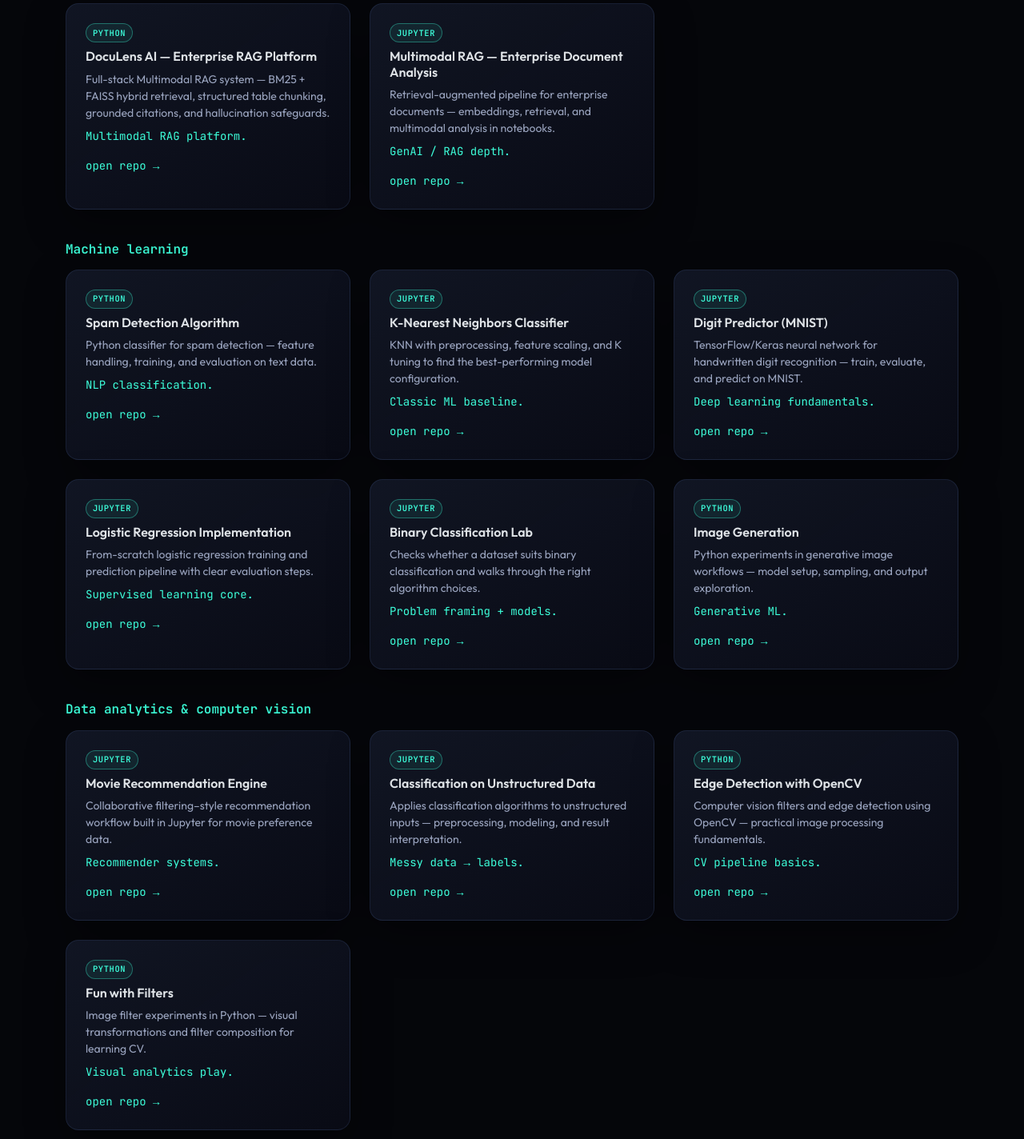
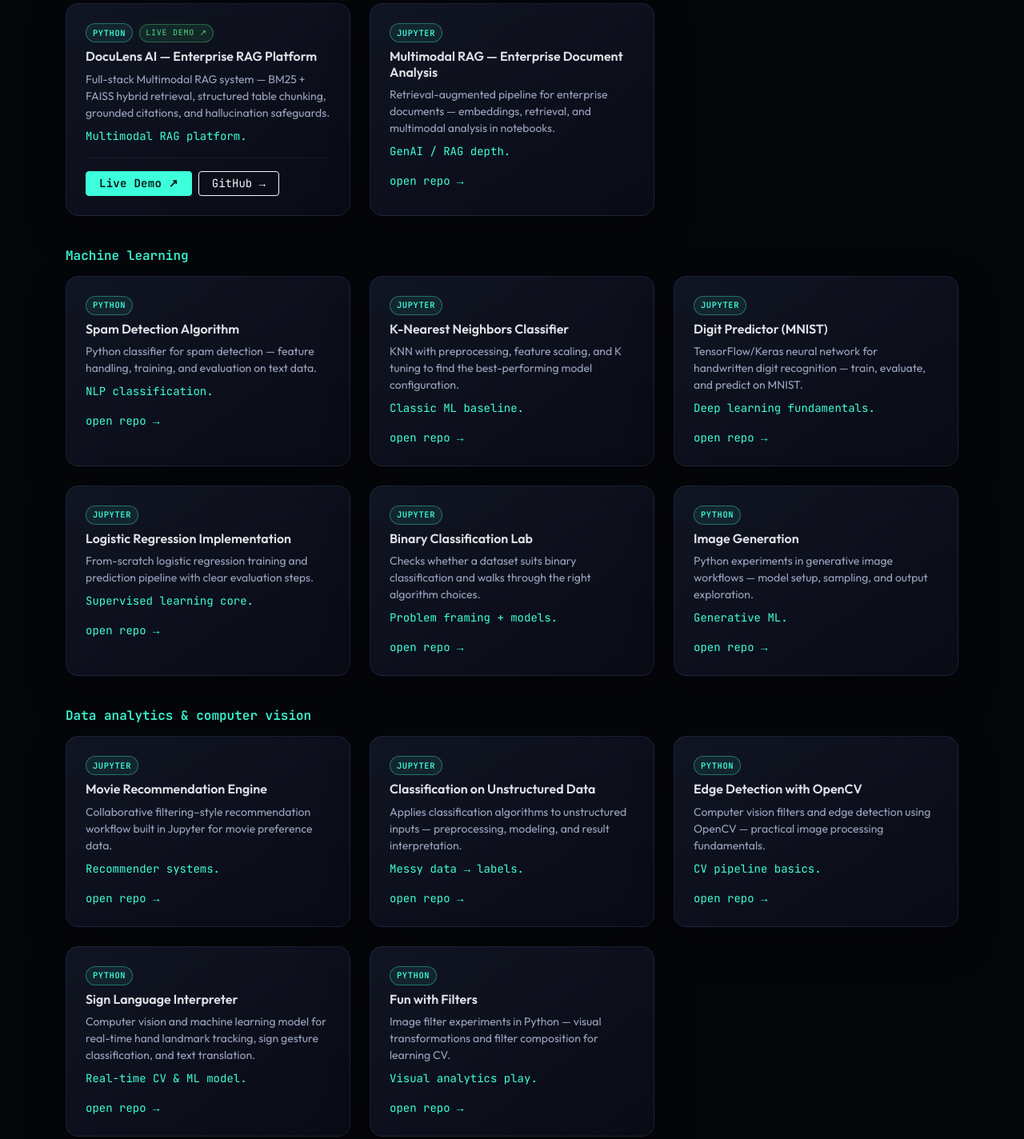
Before and after one commit to Gillmasija/Gillian-s-Portfolio, a plain HTML site: page data.html in a window 1280 px wide. Shown: the part 1292-2716 px from the top of the page at 80% size. Drawn offline with nearby package versions, Linux system fonts and the light colour scheme.

Commit message:
feat: add Sign Language Interpreter project and implement live demo badge support for portfolio entries

```diff
--- a/projects.js
+++ b/projects.js
@@ -5,6 +5,7 @@ window.PORTFOLIO_PROJECTS = {
             title: "DocuLens AI — Enterprise Document Intelligence",
             desc: "Full-stack multimodal document analysis platform — featuring interactive AI chat UI, evidence inspection, and cross-document comparison.",
             href: "https://github.com/Gillmasija/Test-RAG-Project",
+            liveUrl: "https://test-rag-project-o12a.vercel.app/",
             lang: "TypeScript",
             outcome: "10-view AI product UI.",
         },
@@ -56,6 +57,7 @@ window.PORTFOLIO_PROJECTS = {
             title: "DocuLens AI — Enterprise RAG Platform",
             desc: "Full-stack Multimodal RAG system — BM25 + FAISS hybrid retrieval, structured table chunking, grounded citations, and hallucination safeguards.",
             href: "https://github.com/Gillmasija/Test-RAG-Project",
+            liveUrl: "https://test-rag-project-o12a.vercel.app/",
             lang: "Python",
             outcome: "Multimodal RAG platform.",
             section: "genai",
@@ -141,6 +143,14 @@ window.PORTFOLIO_PROJECTS = {
             section: "analytics",
         },
         {
+            title: "Sign Language Interpreter",
+            desc: "Computer vision and machine learning model for real-time hand landmark tracking, sign gesture classification, and text translation.",
+            href: "https://github.com/Gillmasija/Sign-language-interpreter",
+            lang: "Python",
+            outcome: "Real-time CV & ML model.",
+            section: "analytics",
+        },
+        {
             title: "Fun with Filters",
             desc: "Image filter experiments in Python — visual transformations and filter composition for learning CV.",
             href: "https://github.com/Gillmasija/Fun-with-filters",
@@ -186,6 +196,13 @@ window.PORTFOLIO_PROJECTS = {
             outcome: "CV wow-factor demo.",
         },
         {
+            title: "Sign Language Interpreter",
+            desc: "Real-time sign language recognition using computer vision and hand-tracking — an engaging ML demo for students.",
+            href: "https://github.com/Gillmasija/Sign-language-interpreter",
+            lang: "Python",
+            outcome: "Interactive CV project.",
+        },
+        {
             title: "Volume & Brightness — Hand Control",
             desc: "Gesture-driven volume and brightness control — bridges hardware interaction and Python CV libraries.",
             href: "https://github.com/Gillmasija/Volume---Brightness-Control-Using-Hand",
@@ -198,6 +215,7 @@ window.PORTFOLIO_PROJECTS = {
             title: "DocuLens AI — Enterprise RAG Platform",
             desc: "Full-stack Multimodal RAG document platform with BM25 + FAISS hybrid search and evidence citations.",
             href: "https://github.com/Gillmasija/Test-RAG-Project",
+            liveUrl: "https://test-rag-project-o12a.vercel.app/",
             lang: "Python",
             lane: "data",
             outcome: "Enterprise RAG platform",
--- a/script.js
+++ b/script.js
@@ -38,6 +38,31 @@
         const laneBadge = showLane
             ? `<span class="project-lane-badge font-mono">${escapeHtml(p.lane)}</span>`
             : "";
+        const liveBadge = p.liveUrl
+            ? `<span class="project-live-badge font-mono">Live Demo ↗</span>`
+            : "";
+
+        if (p.liveUrl) {
+            return `
+                <div class="col-md-6 col-xl-4">
+                    <div class="card card-glass project-card p-4 tilt-hover reveal h-100 d-flex flex-column justify-content-between">
+                        <div>
+                            <div class="d-flex flex-wrap align-items-center gap-2 mb-2">
+                                <span class="project-lang-badge font-mono">${escapeHtml(p.lang || "Code")}</span>
+                                ${laneBadge}
+                                ${liveBadge}
+                            </div>
+                            <h3 class="card-title fw-semibold mb-2">${escapeHtml(p.title)}</h3>
+                            <p class="text-secondary small mb-0">${escapeHtml(p.desc)}</p>
+                            ${outcome}
+                        </div>
+                        <div class="d-flex flex-wrap gap-2 mt-3 pt-3 border-top border-secondary border-opacity-10 align-items-center">
+                            <a href="${escapeHtml(p.liveUrl)}" class="btn btn-accent btn-sm font-mono px-3" target="_blank" rel="noopener noreferrer">Live Demo ↗</a>
+                            <a href="${escapeHtml(p.href)}" class="btn btn-outline-light btn-sm font-mono px-3" target="_blank" rel="noopener noreferrer">GitHub →</a>
+                        </div>
+                    </div>
+                </div>`;
+        }
 
         return `
             <div class="col-md-6 col-xl-4">
--- a/styles.css
+++ b/styles.css
@@ -370,6 +370,18 @@ main {
     background: rgba(18, 23, 38, 0.5);
 }
 
+.project-live-badge {
+    display: inline-block;
+    font-size: 0.62rem;
+    letter-spacing: 0.08em;
+    text-transform: uppercase;
+    padding: 0.2rem 0.45rem;
+    border-radius: 999px;
+    color: #4ade80;
+    border: 1px solid rgba(74, 222, 128, 0.35);
+    background: rgba(74, 222, 128, 0.1);
+}
+
 .data-project-block + .data-project-block {
     margin-top: 2.5rem;
 }
```
Also changed, not shown: index.html (+4 -1 lines).
